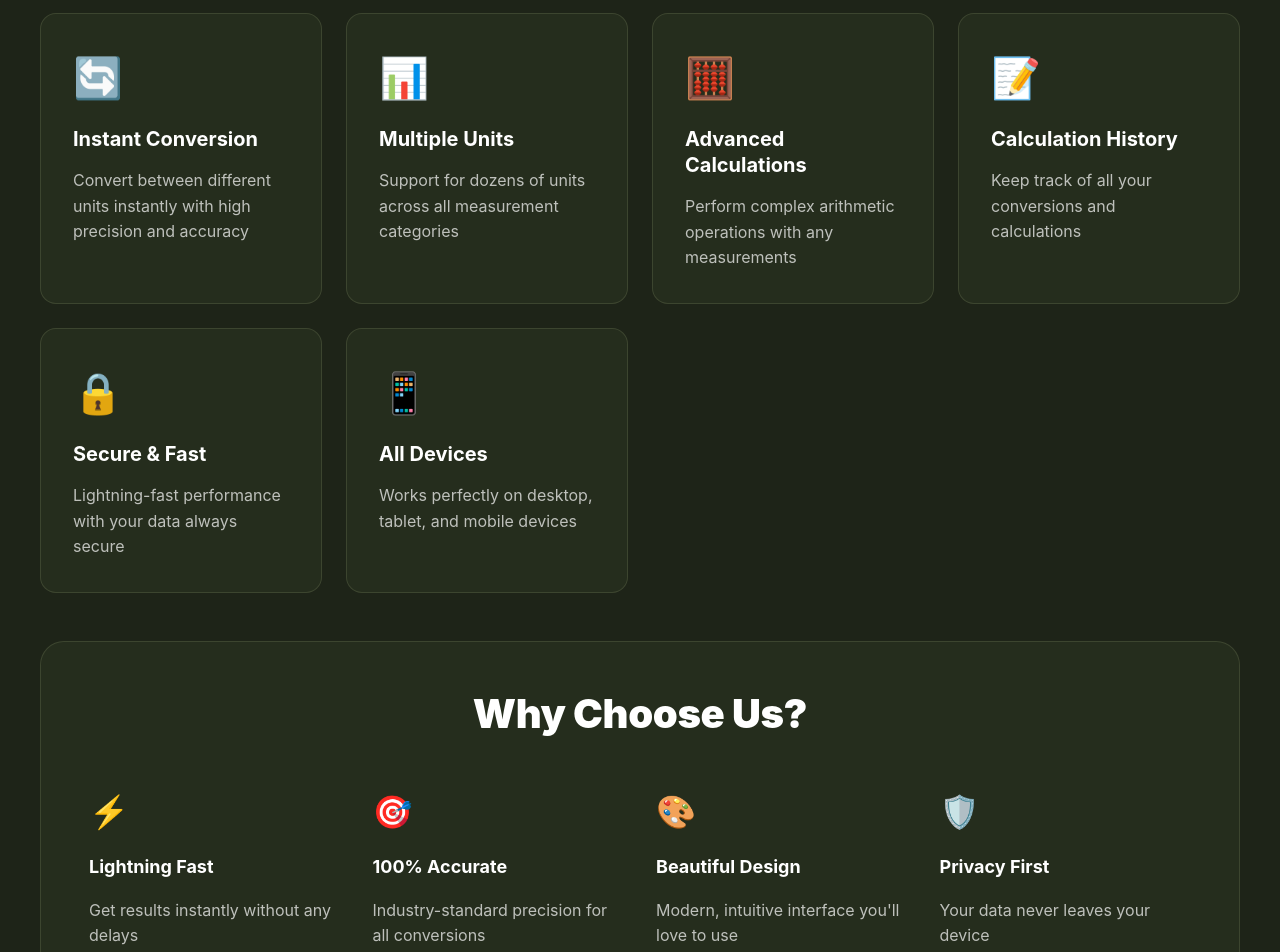
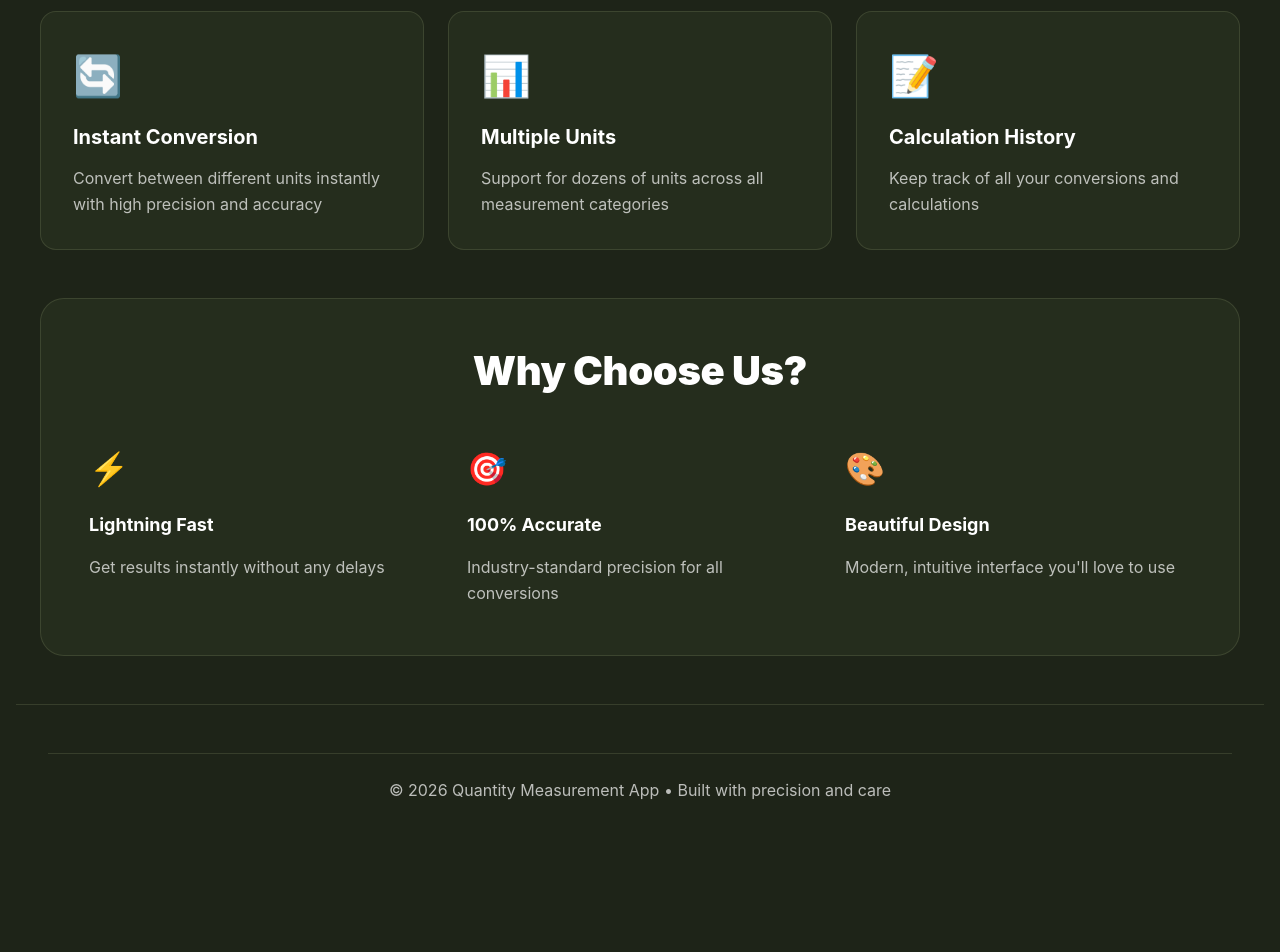
Before and after one commit to mohd-meraaz/QuantityMeasurementApp-Frontend, an Angular app: page / in a window 1280 px wide. Shown: the part 700-1652 px from the top of the page. After the commit the page ends 1567 px from the top, so only its background shows below. Built offline with nearby package versions, Linux system fonts and the light colour scheme.

Commit message:
[MohdMeraaz] : Added some modifications in UI

```diff
--- a/src/app/components/welcome/welcome.component.html
+++ b/src/app/components/welcome/welcome.component.html
@@ -21,7 +21,7 @@
       </p>
       <div class="hero-cta">
         <button class="btn btn-primary btn-lg" (click)="goToLogin()">Get Started</button>
-        <button class="btn btn-secondary btn-lg">Learn More</button>
+        <!-- <button class="btn btn-secondary btn-lg">Learn More</button> -->
       </div>
     </div>
 
@@ -69,11 +69,7 @@
         <p>Support for dozens of units across all measurement categories</p>
       </div>
 
-      <div class="feature-card">
-        <div class="feature-icon">🧮</div>
-        <h3>Advanced Calculations</h3>
-        <p>Perform complex arithmetic operations with any measurements</p>
-      </div>
+
 
       <div class="feature-card">
         <div class="feature-icon">📝</div>
@@ -81,17 +77,7 @@
         <p>Keep track of all your conversions and calculations</p>
       </div>
 
-      <div class="feature-card">
-        <div class="feature-icon">🔒</div>
-        <h3>Secure & Fast</h3>
-        <p>Lightning-fast performance with your data always secure</p>
-      </div>
 
-      <div class="feature-card">
-        <div class="feature-icon">📱</div>
-        <h3>All Devices</h3>
-        <p>Works perfectly on desktop, tablet, and mobile devices</p>
-      </div>
     </div>
   </section>
 
@@ -120,17 +106,13 @@
         <p>Modern, intuitive interface you'll love to use</p>
       </div>
 
-      <div class="benefit-item">
-        <div class="icon">🛡️</div>
-        <h4>Privacy First</h4>
-        <p>Your data never leaves your device</p>
-      </div>
+
     </div>
   </section>
 
   <!-- FOOTER -->
   <footer class="footer">
-    <div class="footer-content">
+    <!-- <div class="footer-content">
       <div class="footer-section">
         <h5>Product</h5>
         <a href="#">Features</a>
@@ -152,7 +134,7 @@
         <a href="#">License</a>
         <a href="#">Cookies</a>
       </div>
-    </div>
+    </div> -->
     <div class="footer-bottom">
       <p>© 2026 Quantity Measurement App • Built with precision and care</p>
     </div>
```
